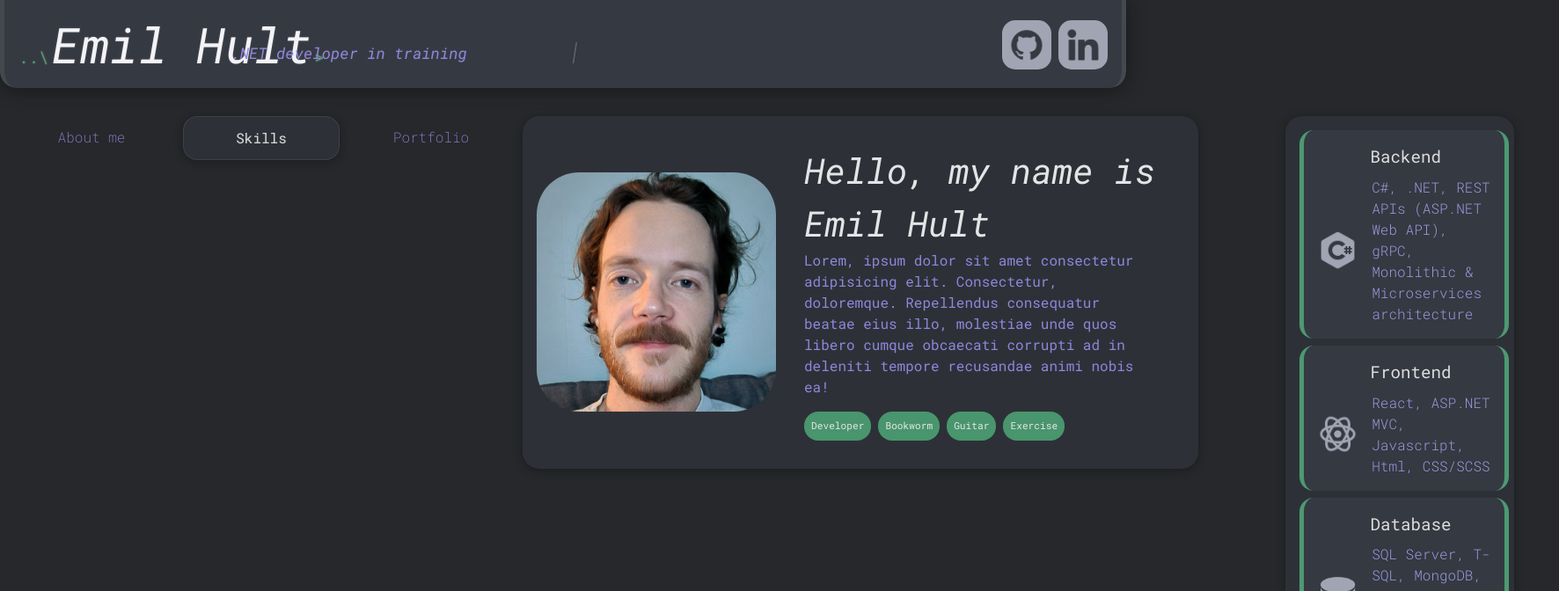
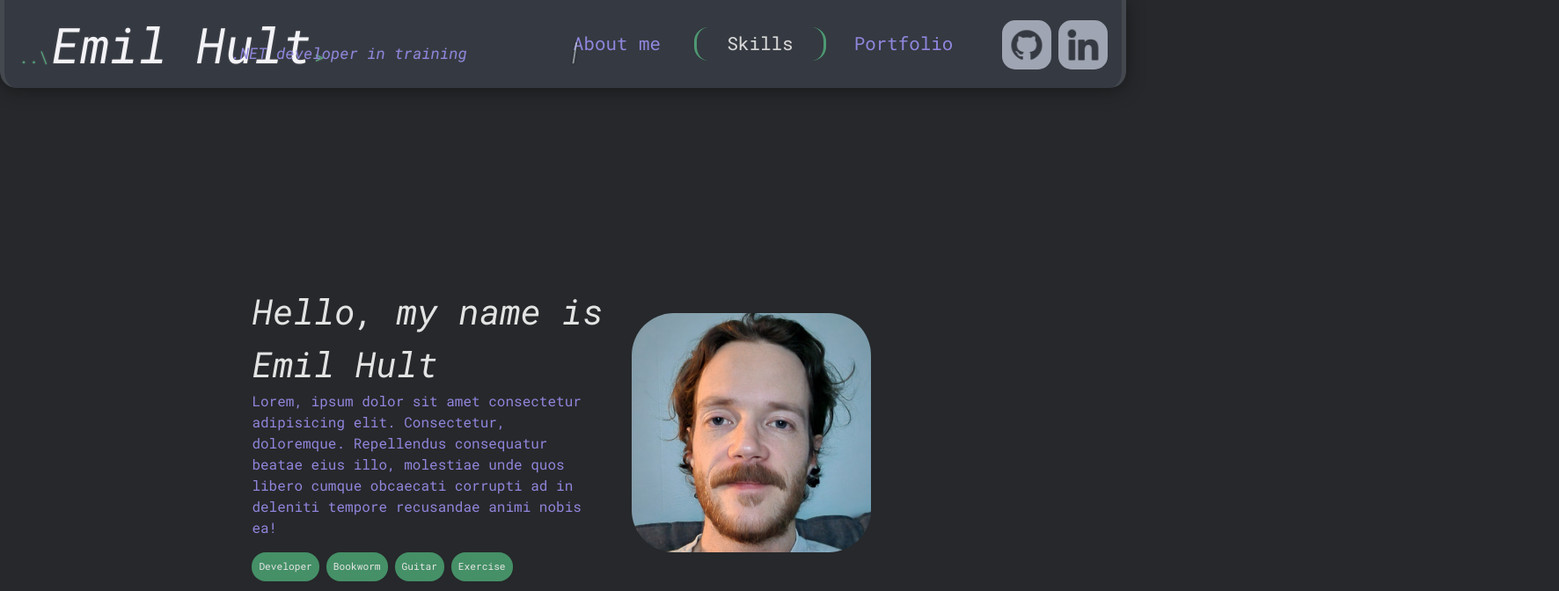
Before and after one commit to mutenJanken/Portfolio-EmilHult, a React (Vite) app: page /skills in a window 1280 px wide. Shown: the top 672 px of the page at 88% size, 1772 px wide, since content can reach past the window. Built offline with nearby package versions, Linux system fonts and the light colour scheme.

Commit message:
Minor fixes

```diff
--- a/src/App.jsx
+++ b/src/App.jsx
@@ -6,6 +6,7 @@ import Skills from "./components/Skills";
 import Portfolio from "./components/Portfolio";
 import Footer from "./components/Footer";
 import { useState, useEffect } from "react";
+import NavBar from "./components/NavBar";
 
 function useWindowWidth() {
   const [width, setWidth] = useState(window.innerWidth);
@@ -31,8 +32,8 @@ function App() {
       <div className="wrapper">
         {/* NAV LINKS / TABS */}
         <main>
-          <div className="navlinks-wrapper">
-            <NavLink className="navlink-tab" to="/about">
+          {/* <div className="navlinks-wrapper"> */}
+          {/* <NavLink className="navlink-tab" to="/about">
               About me
             </NavLink>
             <NavLink className="navlink-tab" to="/skills">
@@ -40,8 +41,9 @@ function App() {
             </NavLink>
             <NavLink className="navlink-tab" to="/portfolio">
               Portfolio
-            </NavLink>
-          </div>
+            </NavLink> */}
+          <NavBar />
+          {/* </div> */}
 
           {/* ROUTES / CONTENT */}
           {!isLargeScreen ? (
@@ -54,11 +56,11 @@ function App() {
             </Routes>
           ) : (
             // BIG SCREENS
-            <div className="large-screen-content" style={{ display: "flex", gap: "2rem" }}>
-              <div style={{ flex: 1 }}>
+            <div className="large-screen-content">
+              <div>
                 <Aboutme />
               </div>
-              <div style={{ flex: 1 }}>
+              <div>
                 <Routes>
                   <Route path="/" element={<Navigate to="/skills" replace />} />
                   <Route path="/skills" element={<Skills />} />
--- a/src/components/Header.jsx
+++ b/src/components/Header.jsx
@@ -1,6 +1,7 @@
 import React from "react";
 import LinkedInLogo from "/src/assets/images/linkedin.png";
 import GitHubLogo from "/src/assets/images/github.png";
+import NavBar from "./NavBar";
 
 function header() {
   return (
@@ -18,6 +19,12 @@ function header() {
         </div>
       </div>
 
+      {/* NAVLINKS */}
+
+      <div className="horizontal-wrapper">
+        <div className="align-navbar-header">
+          <NavBar />
+        </div>
         <div className="socials-wrapper">
           <a href="https://github.com/mutenJanken" className="github-button">
             <img className="socials-logo" src={GitHubLogo} alt="github-logo" />
@@ -26,6 +33,7 @@ function header() {
             <img className="socials-logo" src={LinkedInLogo} alt="linkedin-logo" />
           </a>
         </div>
+      </div>
     </header>
   );
 }
--- /dev/null
+++ b/src/components/NavBar.jsx
@@ -0,0 +1,21 @@
+import React from "react";
+import { NavLink, Routes, Route, Navigate } from "react-router-dom";
+
+
+function NavBar() {
+  return (
+    <div className="navlinks-wrapper">
+      <NavLink className="navlink-tab" to="/about">
+        About me
+      </NavLink>
+      <NavLink className="navlink-tab" to="/skills">
+        Skills
+      </NavLink>
+      <NavLink className="navlink-tab" to="/portfolio">
+        Portfolio
+      </NavLink>
+    </div>
+  );
+}
+
+export default NavBar;
--- a/src/index.scss
+++ b/src/index.scss
@@ -37,11 +37,20 @@
 
 main {
   display: flex;
+  flex-direction: column;
   flex-grow: 1;
 
   @media screen and (max-width: 768px) {
     flex-grow: 1;
     display: block;
+  }
+
+  .navlinks-wrapper {
+    display: none;
+
+    @media screen and (max-width: 768px) {
+      display: flex;
+    }
   }
 }
 
@@ -115,6 +124,31 @@ header {
 
   @media screen and (max-width: 768px) {
     margin-bottom: 1rem;
+  }
+
+  .navlinks-wrapper {
+    @media screen and (max-width: 768px) {
+      display: none;
+    }
+  }
+
+  .align-navbar-header {
+    display: flex;
+    justify-content: center;
+    align-items: center;
+  }
+
+  .horizontal-wrapper {
+    gap: 2rem;
+  }
+}
+
+.large-screen-content {
+  // display: flex;
+  // flex-direction: column;
+
+  @media (min-width: 1024px) {
+    // flex-direction: row;
   }
 }
 
@@ -241,9 +275,9 @@ section {
   position: relative;
   width: 100%;
   // box-shadow: 0 5px 20px -3px rgba(18, 18, 18, 0.788);
-  box-shadow: 0 2px 10px rgba(18, 18, 18, 0.548);
+  // box-shadow: 0 2px 10px rgba(18, 18, 18, 0.548);
 
-  background-color: #2d3137;
+  // background-color: #2d3137;
   // background-color: rgba(36, 36, 36, 0.651);
   // background-color: #242424;
 
@@ -252,6 +286,8 @@ section {
   margin: 0 3.2rem 4rem 1rem;
 
   @media screen and (max-width: 768px) {
+    box-shadow: 0 2px 10px rgba(18, 18, 18, 0.548);
+    background-color: #2d3137;
     margin: 0 2.2rem 0 1rem;
     width: 100%;
     padding: 1rem 1rem;
@@ -419,6 +455,7 @@ section {
   gap: 1rem;
 
   @media screen and (max-width: 768px) {
+    display: flex;
     flex-direction: row;
     justify-content: space-between;
     margin: 0 3.5rem 0 2rem;
@@ -430,18 +467,20 @@ section {
   display: flex;
   justify-content: center;
   align-items: center;
-  width: 10rem;
+  width: 8rem;
   height: 2rem;
-  padding: 0.5rem;
+  padding: 0.2rem 0.5rem;
+
   // padding: 1rem 1rem;
   border-top-left-radius: 1rem;
   border-top-right-radius: 1rem;
   border-bottom-left-radius: 1rem;
   border-bottom-right-radius: 1rem;
   // background-color: #292d3371;
-  background-color: #26282b;
+  // background-color: #26282b;
 
-  font-weight: 200;
+  font-size: 1.3rem;
+  font-weight: 400;
   text-decoration: none;
   color: rgb(144, 134, 221);
   // color: #66faa47e;
@@ -456,16 +495,18 @@ section {
   }
 
   &.active {
-    background-color: #2d3137;
+    // background-color: #2d3137;
     font-weight: 400;
     text-shadow: rgba(174, 173, 173, 0.318) 0 0 1px;
-    box-shadow: 0 2px 10px rgba(18, 18, 18, 0.49);
+    // box-shadow: 0 2px 10px rgba(18, 18, 18, 0.49);
 
     // GREEN
     // border: 1.5px solid #66faa47e;
 
-    border: 1.5px solid #cfcfcf18;
-    // border-left: 3px solid #66faa47e;
+    // border: 1.5px solid #cfcfcf18;
+    border-left: 3px solid #66faa47e;
+    border-right: 3px solid #66faa47e;
+    padding: 0.2rem 0.5rem;
 
     color: #d7d7d7;
   }
@@ -492,6 +533,7 @@ section {
       text-shadow: rgba(174, 173, 173, 0.318) 0 0 1px;
       box-shadow: none;
       color: #d7d7d7;
+      padding: 0;
 
       // GREEN
       // border-top: 1.5px solid #66faa47e;
@@ -509,10 +551,13 @@ section {
 
 .about-me-wrapper {
   display: flex;
-  flex-direction: row;
+  // flex-direction: row;
+  flex-direction: row-reverse;
   justify-content: center;
   align-items: center;
-  height: 100%;
+  // height: 100%;
+  padding-top: 10rem;
+  padding-bottom: 10rem;
 
   h2 {
     font-size: 2.5rem;
@@ -610,6 +655,44 @@ section {
 
 // SKILLS
 
+.skill-type-container {
+  display: grid;
+  grid-template-columns: repeat(2, auto);
+  gap: 1.5rem 1.5rem;
+  justify-content: center;
+  padding: 0 28rem;
+
+
+  @media screen and (max-width: 768px) {
+    display: flex;
+    flex-direction: column;
+    margin: 0;
+    padding: 0;
+    gap: 0.5rem;
+  }
+}
+
+.skill-type-wrapper {
+  background-color: #353941;
+  border-radius: 1rem;
+  border-left: 5px solid #66faa47e;
+  border-right: 5px solid #66faa47e;
+  height: 12rem;
+
+  @media screen and (max-width: 768px) {
+    border-top-left-radius: 0.6rem;
+    border-bottom-left-radius: 0.6rem;
+    border-top-right-radius: 1rem;
+    border-bottom-right-radius: 5rem;
+    border-top: 2px solid #66faa47e;
+    border-left: 4px solid #66faa47e;
+
+    width: 100%;
+    height: 100%;
+    border-right: none;
+  }
+}
+
 .skill-wrapper {
   display: flex;
   padding: 0.5rem 1rem 1rem 1rem;
@@ -636,40 +719,6 @@ section {
   height: 45px;
   margin: 0rem 0 0rem 0;
   filter: invert(90%) sepia(30%) saturate(320%) hue-rotate(185deg) opacity(60%);
-}
-
-.skill-type-container {
-  display: flex;
-  justify-content: center;
-  // align-items: center;
-  flex-direction: column;
-  gap: 0.5rem;
-  // margin: 0 8rem;
-
-  @media screen and (max-width: 768px) {
-    flex-direction: column;
-    margin: 0;
-    gap: 0.5rem;
-  }
-}
-
-.skill-type-wrapper {
-  background-color: #353941;
-  border-radius: 1rem;
-  border-left: 5px solid #66faa47e;
-  border-right: 5px solid #66faa47e;
-  width: 100%;
-
-  @media screen and (max-width: 768px) {
-    border-top-left-radius: 0.6rem;
-    border-bottom-left-radius: 0.6rem;
-    border-top-right-radius: 1rem;
-    border-bottom-right-radius: 5rem;
-    border-top: 2px solid #66faa47e;
-    border-left: 4px solid #66faa47e;
-
-    border-right: none;
-  }
 }
 
 .skill-type {
```
Lines whose indentation alone changed are shown as unchanged.
